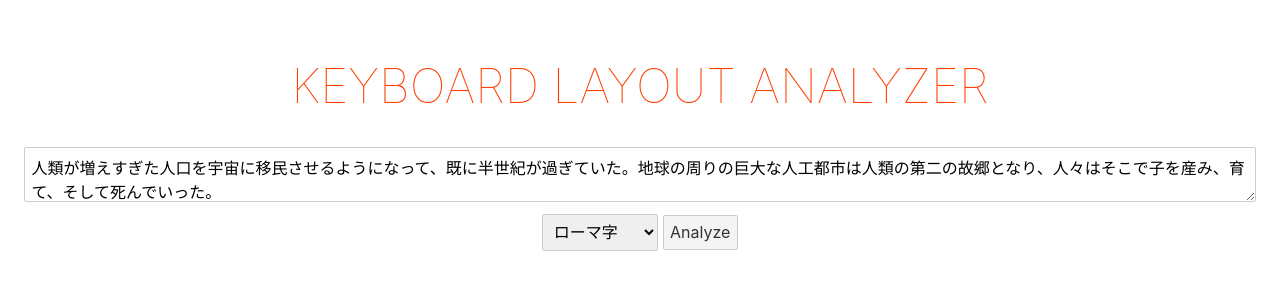
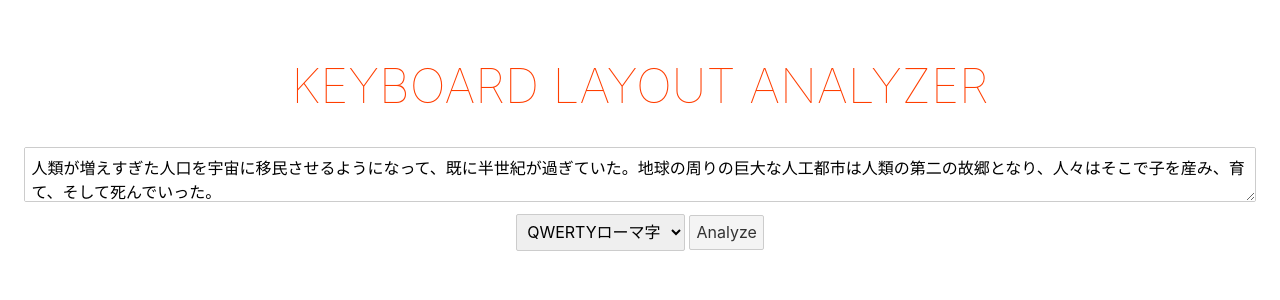
Before and after one commit to eswai/keyboard_analyzer, a Svelte app: page / in a window 1280 px wide. Shown: the top 300 px of the page. Built offline with nearby package versions, Linux system fonts and the light colour scheme.

Commit message:
名称変更

```diff
--- a/src/App.svelte
+++ b/src/App.svelte
@@ -8,13 +8,13 @@
   import Chart from 'svelte-frappe-charts';
 
   const keyboards = {
-    "ローマ字" : romaji,
+    "QWERTYローマ字" : romaji,
     "薙刀式": naginata,
     "親指シフト": nicola,
-    "Eucalyn": eucalyn
+    "Eucalynローマ字": eucalyn
   };
 
-  let selected_kb = "ローマ字";
+  let selected_kb = "QWERTYローマ字";
   let mykeyboard = keyboards[selected_kb];
 
   let text = "人類が増えすぎた人口を宇宙に移民させるようになって、既に半世紀が過ぎていた。地球の周りの巨大な人工都市は人類の第二の故郷となり、人々はそこで子を産み、育て、そして死んでいった。";
```
